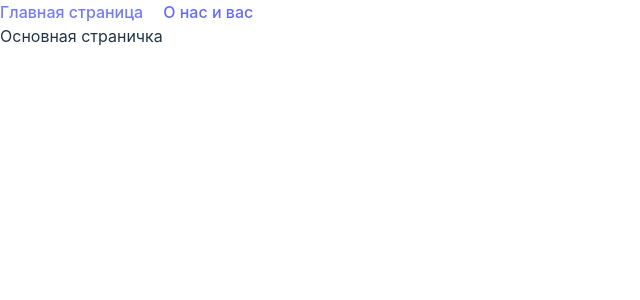
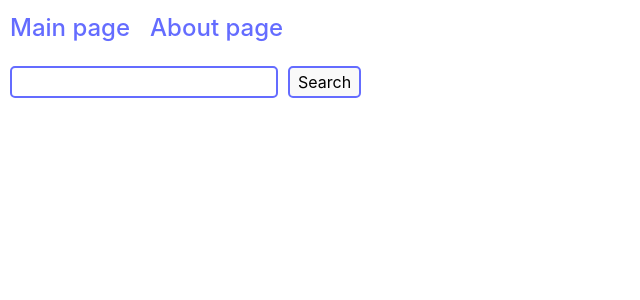
Before and after one commit to cat-holding/ReactComponents, a React app: page / in a window 1280 px wide. Shown: the top 300 px of the page, without its empty margins (0-640 px from the left). Built offline with nearby package versions, Linux system fonts and the light colour scheme; the HTML template or start-up script is replaced by a standard one.

Commit message:
feat: search

```diff
--- a/src/App.css
+++ b/src/App.css
@@ -1,4 +1,11 @@
 .nav-top {
   display: flex;
   gap: 20px;
+  font-size: 24px;
 }
+
+.search-bar {
+  margin-top: 20px;
+  display: flex;
+  gap: 10px;
+}
--- a/src/components/Header.tsx
+++ b/src/components/Header.tsx
@@ -4,8 +4,8 @@ import { Link } from 'react-router-dom';
 export function Header() {
   return (
     <nav className="nav-top">
-      <Link to="/">Главная страница</Link>
-      <Link to="/about">О нас и вас</Link>
+      <Link to="/">Main page</Link>
+      <Link to="/about">About page</Link>
     </nav>
   );
 }
--- a/src/components/pages/AboutPage.tsx
+++ b/src/components/pages/AboutPage.tsx
@@ -1,5 +1,5 @@
 import React from 'react';
 
 export function AboutPage() {
-  return <div>О нас страничка</div>;
+  return <div>AboutPage</div>;
 }
--- a/src/components/pages/MainPage.tsx
+++ b/src/components/pages/MainPage.tsx
@@ -1,5 +1,10 @@
 import React from 'react';
+import { SearchComponent } from './common/SearchComponent';
 
 export function MainPage() {
-  return <div>Основная страничка</div>;
+  return (
+    <div>
+      <SearchComponent />
+    </div>
+  );
 }
--- /dev/null
+++ b/src/components/pages/common/SearchComponent.tsx
@@ -0,0 +1,24 @@
+import React, { useEffect, useState } from 'react';
+
+export function SearchComponent() {
+  const [storageSearch, setStorageSearch] = useState<string>(
+    localStorage.getItem('jikSearch') ?? ''
+  );
+
+  useEffect(() => {
+    if (storageSearch || storageSearch === '') {
+      localStorage.setItem('jikSearch', storageSearch);
+    }
+  }, [storageSearch]);
+
+  const handleSaveInput = (event: React.ChangeEvent<HTMLInputElement>) => {
+    setStorageSearch(event.target.value);
+  };
+
+  return (
+    <div className="search-bar">
+      <input type="text" value={storageSearch} onChange={handleSaveInput}></input>
+      <button>Search</button>
+    </div>
+  );
+}
--- a/src/index.css
+++ b/src/index.css
@@ -24,6 +24,7 @@ a:hover {
 }
 
 body {
+  padding: 10px;
   margin: 0;
   min-width: 320px;
   min-height: 100vh;
@@ -35,22 +36,36 @@ h1 {
 }
 
 button {
-  border-radius: 8px;
-  border: 1px solid transparent;
-  padding: 0.6em 1.2em;
+  text-align: center;
+  vertical-align: middle;
+  border-radius: 5px;
+  border: 2px solid transparent;
+  padding: 0.25em 0.5em;
   font-size: 1em;
-  font-weight: 500;
+  font-weight: 400;
   font-family: inherit;
   background-color: #1a1a1a;
   cursor: pointer;
-  transition: border-color 0.25s;
-}
-button:hover {
+  transition: ease all 0.25s;
   border-color: #646cff;
 }
-button:focus,
-button:focus-visible {
-  outline: 4px auto -webkit-focus-ring-color;
+button:active {
+  background-color: #646cff;
+}
+
+input {
+  outline: 0;
+  font-family: inherit;
+  display: block;
+  border-radius: 5px;
+  border: 2px solid #646cff;
+  padding: 0.25em 0.5em;
+  font-size: 1em;
+  font-weight: 400;
+}
+
+input[type=text]::-ms-clear {
+  display: none;
 }
 
 @media (prefers-color-scheme: light) {
```
